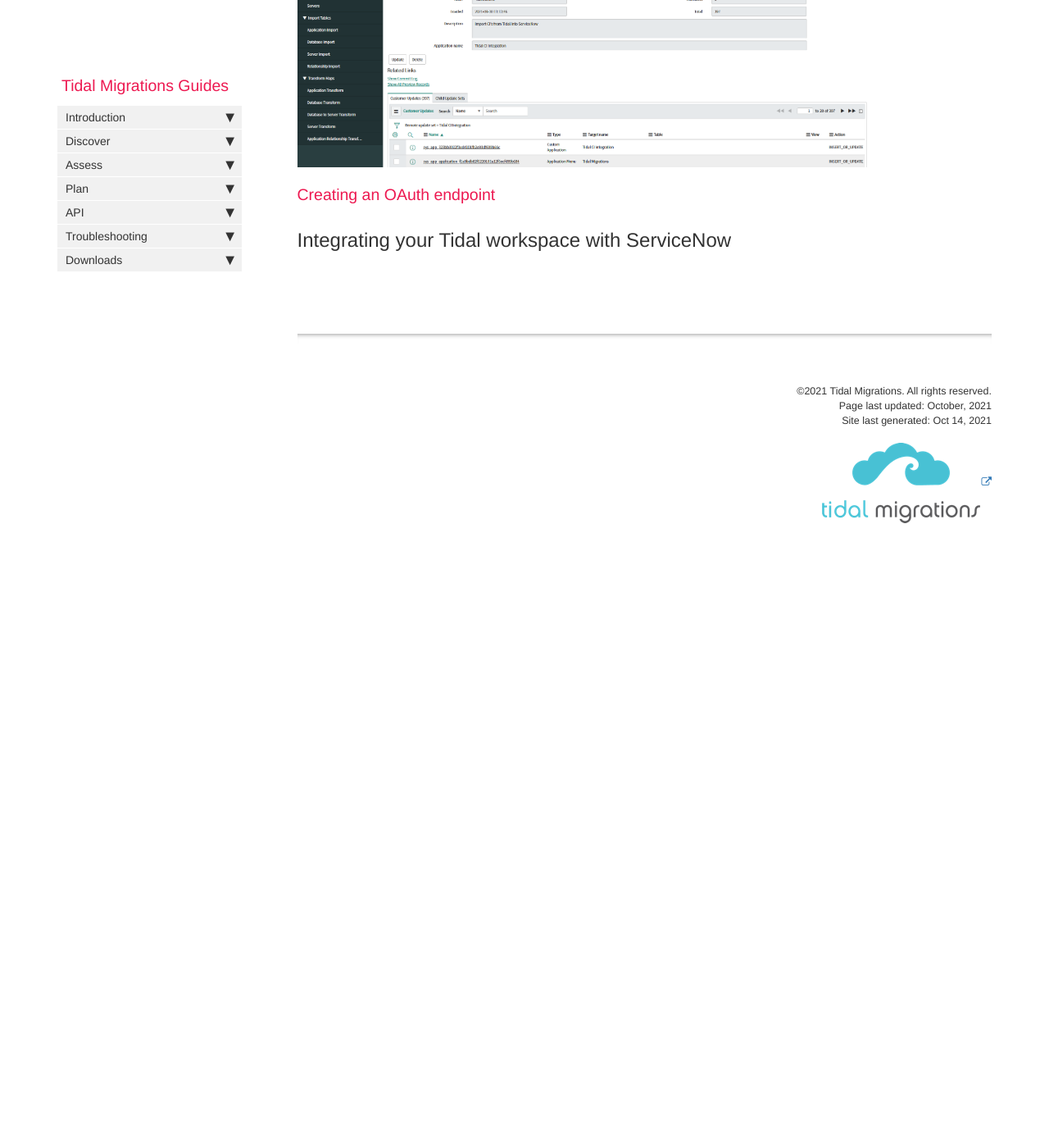
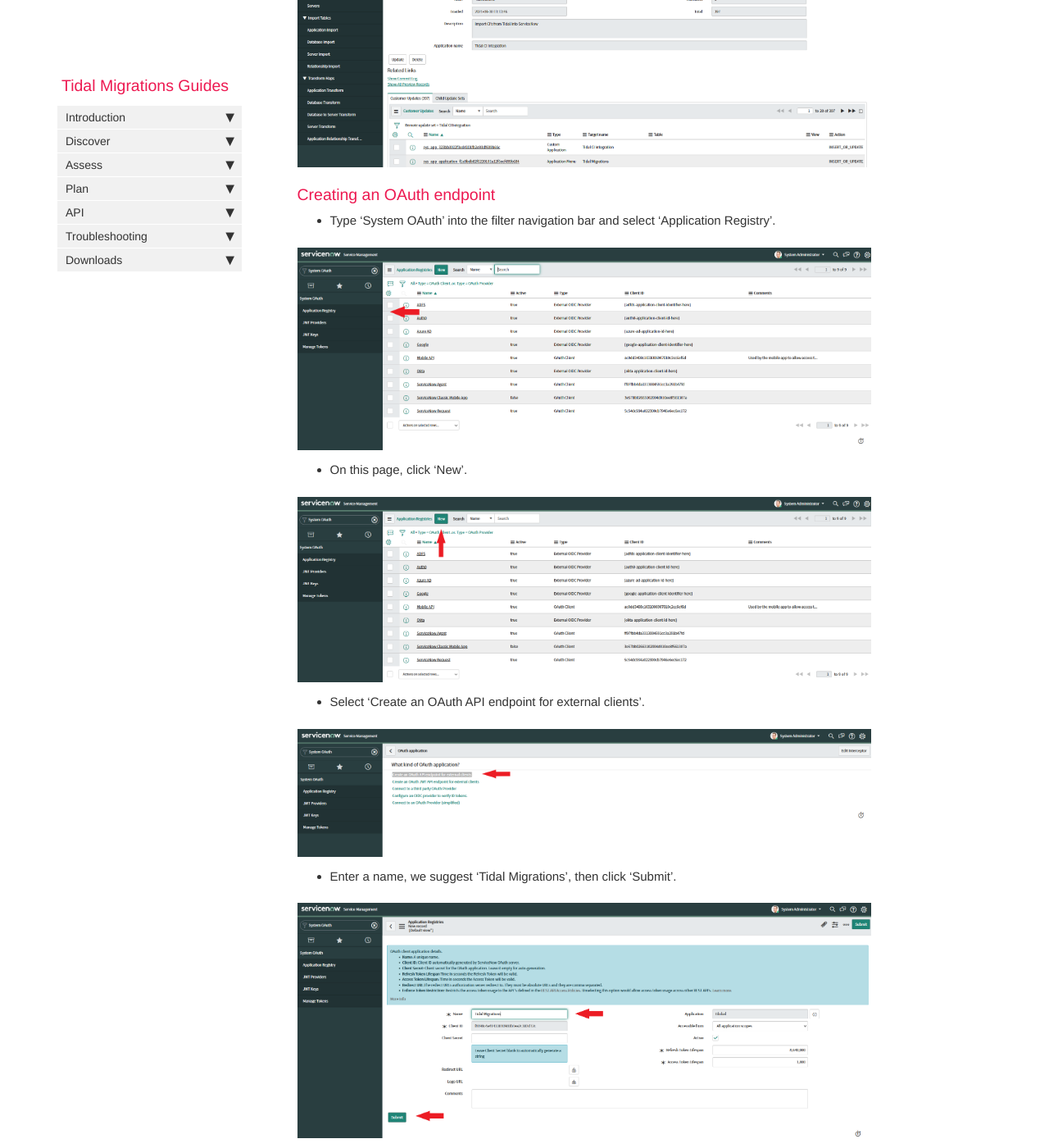
Before and after one commit to tidalmigrations/tidalmigrations.github.io, a Jekyll site: the page built from pages/user guides/integrating_with_servicenow.md, in a window 1280 px wide and 1400 px high, scrolled down 2662 px. Shown: the whole window at 82% size. Built offline with Jekyll 4.4.1, drawn with Linux system fonts in a browser that asks for light colours; nearby versions of some CDN libraries; comment, search, counter and statistics services are not loaded; before the commit the page ends 3377 px from its top, so only the background shows below that; some of the changed text lies outside the part shown.

Commit message:
Added docs for creating a Tidal OAuth endpoint

```diff
--- a/pages/user guides/integrating_with_servicenow.md
+++ b/pages/user guides/integrating_with_servicenow.md
@@ -51,4 +51,32 @@ You can find the Tidal Migrations ServiceNow update set here:
 
 ### Creating an OAuth endpoint
 
+- Type 'System OAuth' into the filter navigation bar and select 'Application Registry'.
+
+{% include image.html file="servicenow-oauth-step1.png" %}
+
+- On this page, click 'New'.
+
+{% include image.html file="servicenow-oauth-step2.png" %}
+
+- Select 'Create an OAuth API endpoint for external clients'.
+
+{% include image.html file="servicenow-oauth-step3.png" %}
+
+- Enter a name, we suggest 'Tidal Migrations', then click 'Submit'.
+
+{% include image.html file="servicenow-oauth-step4.png" %}
+
+- Select the endpoint you just created (eg. 'Tidal Migrations').
+
+{% include image.html file="servicenow-oauth-step5.png" %}
+
+- From this screen, take note of:
+     - Client ID
+     - Client Secret
+
+{% include image.html file="servicenow-oauth-step6.png" %}
+
+- You're now ready to head over to your Tidal Migrations workspace and set up your integration!
+
 ## Integrating your Tidal workspace with ServiceNow
```
Also changed, not shown: images/servicenow-oauth-step1.png (added), images/servicenow-oauth-step2.png (added), images/servicenow-oauth-step3.png (added), images/servicenow-oauth-step4.png (added), images/servicenow-oauth-step5.png (added), images/servicenow-oauth-step6.png (added).
